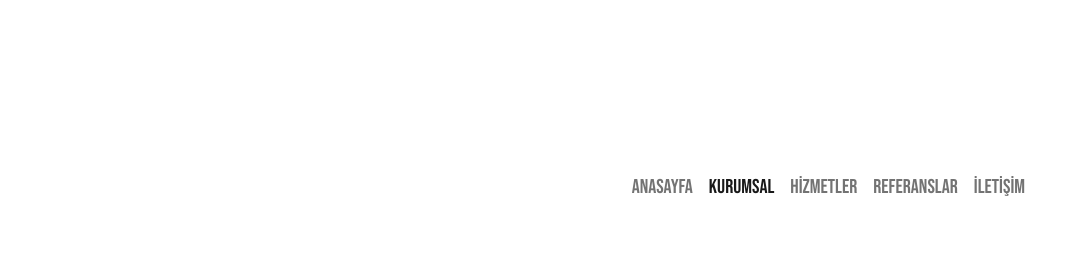
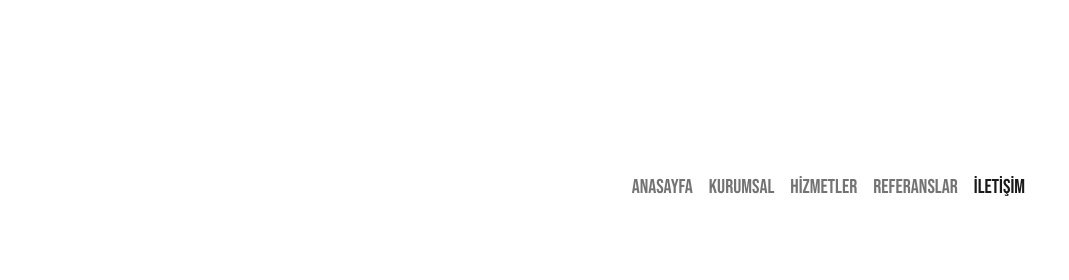
Before and after one commit to BusraCeval/defne-m-hendislik, a plain HTML site: page iletisim.html in a window 1280 px wide. Shown: the top 280 px of the page, 211-1280 px from the left. Drawn offline with nearby package versions, Linux system fonts and the light colour scheme.

Commit message:
modified navbar for iletisim page

```diff
--- a/iletisim.html
+++ b/iletisim.html
@@ -36,7 +36,7 @@
                         <a class="nav-link" aria-current="page" href="./index.html">Anasayfa</a>
                     </li>
                     <li class="nav-item">
-                        <a class="nav-link active" href="./kurumsal.html">Kurumsal</a>
+                        <a class="nav-link" href="./kurumsal.html">Kurumsal</a>
                     </li>
                     <li class="nav-item">
                         <a class="nav-link" href="./hizmetler.html">Hizmetler</a>
@@ -45,7 +45,7 @@
                         <a class="nav-link" href="./referanslar.html">Referanslar</a>
                     </li>
                     <li class="nav-item">
-                        <a class="nav-link" href="./iletişim.html">İletişim</a>
+                        <a class="nav-link active" href="./iletisim.html">İletişim</a>
                     </li>
                 </ul>
             </div>
```
